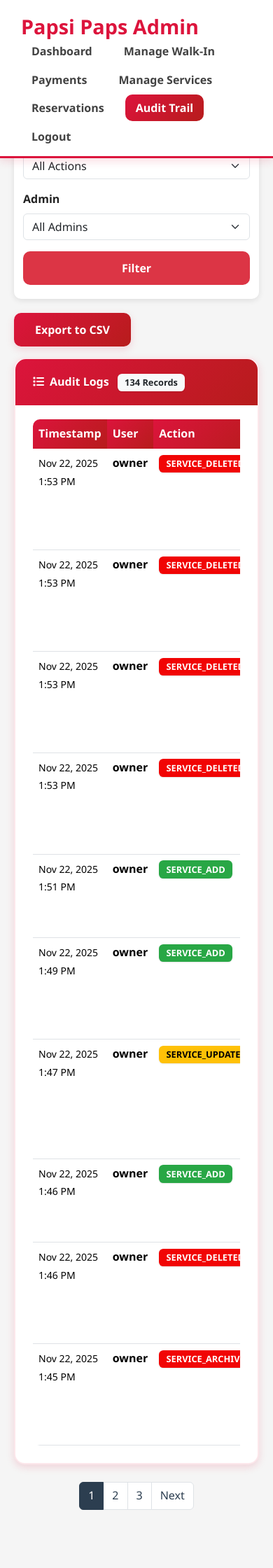
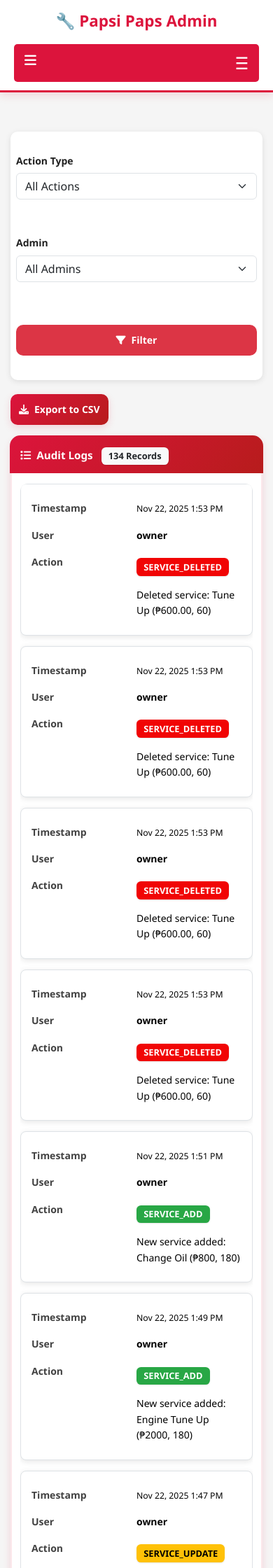
Before and after one commit to Kite0411/Papsi, a PHP site: page /admin/audit_trail.php in a window 390 px wide. Shown: the top 2240 px of the page at 70% size. Before the commit the page ends 2157 px from the top, so only its background shows below. Run offline with PHP 8.4, Linux system fonts and the light colour scheme; a user stored in the database is signed in; data comes from the database, SQL or seed files in the repository; some libraries are stand-ins or nearby versions.

Commit message:
Update audit_trail.php

```diff
--- a/admin/audit_trail.php
+++ b/admin/audit_trail.php
@@ -17,18 +17,9 @@ $where = [];
 $params = [];
 $types = '';
 
-// --- Filters ---
-$actionType = $_GET['action_type'] ?? '';
-$adminId = $_GET['admin_id'] ?? '';
-
-$where = [];
-$params = [];
-$types = '';
-
 // --- Apply filters ---
 if ($actionType !== '') {
     if ($actionType === 'ARCHIVE') {
-        // Include both services and reservations archived/restored actions
         $where[] = "(
             a.action_type = 'SERVICE_ARCHIVE' OR
             a.action_type = 'SERVICE_RESTORE' OR
@@ -64,7 +51,7 @@ if ($where) {
 }
 
 $sql .= " ORDER BY a.created_at DESC LIMIT ? OFFSET ?";
-$paramsForQuery = $params; // copy params
+$paramsForQuery = $params;
 $typesForQuery = $types . 'ii';
 $paramsForQuery[] = $limit;
 $paramsForQuery[] = $offset;
@@ -102,12 +88,17 @@ $totalPages = ceil($totalRecords / $limit);
     <title>Audit Trail - Admin Panel</title>
     <link href="https://cdn.jsdelivr.net/npm/bootstrap@5.3.2/dist/css/bootstrap.min.css" rel="stylesheet">
     <link rel="stylesheet" href="../assets/css/style.css">
+    <link rel="stylesheet" href="../assets/css/admin-mobile-responsive.css">
     <link href="https://cdnjs.cloudflare.com/ajax/libs/font-awesome/6.0.0/css/all.min.css" rel="stylesheet">
     <style>
         body {
             background: var(--light-gray);
             font-family: 'Segoe UI', Tahoma, Geneva, Verdana, sans-serif;
+            padding-top: 80px;
+            padding-bottom: 30px;
+            margin: 0;
         }
+
         .navbar {
             background: white;
             box-shadow: var(--shadow-md);
@@ -116,12 +107,29 @@ $totalPages = ceil($totalRecords / $limit);
             padding: 15px 30px;
             align-items: center;
             border-bottom: 3px solid var(--primary-red);
+            position: fixed;
+            top: 0;
+            left: 0;
+            right: 0;
+            z-index: 1000;
         }
 
         .navbar .logo {
             color: var(--primary-red);
             font-size: 1.8rem;
             font-weight: 800;
+        }
+
+        /* Mobile toggle button */
+        .navbar-toggle {
+            display: none;
+            background: var(--primary-red);
+            color: white;
+            border: none;
+            padding: 8px 15px;
+            border-radius: 5px;
+            cursor: pointer;
+            font-size: 1.2rem;
         }
 
         .navbar ul {
@@ -142,21 +150,25 @@ $totalPages = ceil($totalRecords / $limit);
             transition: var(--transition-fast);
         }
 
-        .navbar ul li a.active, .navbar ul li a:hover {
+        .navbar ul li a.active,
+        .navbar ul li a:hover {
             background: var(--gradient-primary);
             color: white;
         }
+
         .container {
             max-width: 1100px;
-            margin: 100px auto;
+            margin: 20px auto;
             padding: 0 20px;
         }
+
         .card {
             border: 2px solid rgba(220, 20, 60, 0.1);
             border-radius: var(--radius-lg);
             box-shadow: var(--shadow-md);
             margin-bottom: 25px;
         }
+
         .card-header {
             background: var(--gradient-primary);
             color: white;
@@ -261,19 +257,27 @@ $totalPages = ceil($totalRecords / $limit);
         .pagination {
             justify-content: center;
         }
+
         .page-link {
             color: #2c3e50;
             border-color: #dee2e6;
+            min-height: 44px;
+            display: flex;
+            align-items: center;
+            justify-content: center;
         }
+
         .page-link:hover {
             background: #1abc9c;
             border-color: #1abc9c;
             color: white;
         }
+
         .page-item.active .page-link {
             background: #2c3e50;
             border-color: #2c3e50;
         }
+
         .json-data {
             background: #f8f9fa;
             border: 1px solid #dee2e6;
@@ -284,41 +288,139 @@ $totalPages = ceil($totalRecords / $limit);
             max-height: 150px;
             overflow-y: auto;
         }
-        .btn-filter {
-            background: #2c3e50;
-            border-color: #2c3e50;
-            color: white;
+
+        .btn {
+            min-height: 44px;
         }
-        .btn-filter:hover {
-            background: #1abc9c;
-            border-color: #1abc9c;
+
+        .form-control,
+        .form-select {
+            font-size: 16px; /* Prevents iOS zoom */
+        }
+
+        /* Mobile responsiveness */
+        @media (max-width: 768px) {
+            .navbar-toggle {
+                display: block;
+            }
+
+            .navbar.collapsed ul {
+                display: none;
+            }
+
+            body {
+                padding-top: 70px;
+            }
+
+            .container {
+                padding: 0 15px;
+            }
+
+            .filter-card {
+                padding: 15px;
+            }
+
+            .card-header {
+                font-size: 0.95rem;
+                padding: 12px 15px;
+            }
+
+            /* Transform table to cards on mobile */
+            .table-responsive {
+                border: none;
+            }
+
+            .table thead {
+                display: none;
+            }
+
+            .table,
+            .table tbody,
+            .table tr,
+            .table td {
+                display: block;
+                width: 100%;
+            }
+
+            .table tr {
+                margin-bottom: 15px;
+                border: 1px solid #dee2e6;
+                border-radius: 8px;
+                padding: 15px;
+                background: white;
+            }
+
+            .table td {
+                text-align: left;
+                padding: 8px 0;
+                border: none;
+                position: relative;
+                padding-left: 50%;
+            }
+
+            .table td::before {
+                content: attr(data-label);
+                position: absolute;
+                left: 0;
+                width: 45%;
+                padding-right: 10px;
+                font-weight: 700;
+                color: var(--dark-gray);
+            }
+
+            .badge {
+                display: inline-block;
+                margin-top: 5px;
+            }
+
+            .pagination {
+                flex-wrap: wrap;
+            }
+
+            .page-item {
+                margin: 2px;
+            }
+        }
+
+        @media (max-width: 400px) {
+            .navbar .logo {
+                font-size: 1.4rem;
+            }
+
+            .navbar {
+                padding: 12px 20px;
+            }
+
+            .btn {
+                font-size: 14px;
+            }
         }
     </style>
 </head>
 <body>
 
-<!-- Navbar -->
-<nav class="navbar">
-    <div class="logo"> Papsi Paps Admin</div>
-    <ul>
+<!-- Navbar with mobile toggle -->
+<nav class="navbar collapsed" id="adminNavbar">
+    <div class="logo">🔧 Papsi Paps Admin</div>
+
+    <button class="navbar-toggle" onclick="toggleNav()">
+        <i class="fas fa-bars"></i>
+    </button>
+
+    <ul id="navMenu">
         <?php if ($_SESSION['role'] === 'superadmin'): ?>
             <li><a href="index.php">Dashboard</a></li>
         <?php endif; ?>
-        <!-- Always visible -->
         <li><a href="walk_in.php">Manage Walk-In</a></li>
         <li><a href="manage_payments.php">Payments</a></li>
         <li><a href="manage_services.php">Manage Services</a></li>
         <li><a href="manage_reservations.php">Reservations</a></li>
-
-        <!-- Only visible to Super Admin -->
         <?php if ($_SESSION['role'] === 'superadmin'): ?>
             <li><a href="audit_trail.php" class="active">Audit Trail</a></li>
         <?php endif; ?>
-
         <li><a href="#" onclick="openLogoutModal()">Logout</a></li>
     </ul>
 </nav>
-
 
 <div class="container py-5">
 
@@ -348,14 +450,18 @@ $totalPages = ceil($totalRecords / $limit);
                 </select>
             </div>
             <div class="col-md-4">
-                <button type="submit" class="btn btn-danger w-100">Filter</button>
+                <button type="submit" class="btn btn-danger w-100">
+                    <i class="fas fa-filter me-2"></i>Filter
+                </button>
             </div>
         </form>
     </div>
+
     <form method="POST" action="export_audit_trail.php">
-    <button type="submit" class="btn btn-primary mb-3">Export to CSV</button>
+        <button type="submit" class="btn btn-primary mb-3">
+            <i class="fas fa-download me-2"></i>Export to CSV
+        </button>
     </form>
-
 
     <div class="card">
         <div class="card-header">
@@ -382,10 +488,20 @@ $totalPages = ceil($totalRecords / $limit);
                         <tbody>
                             <?php foreach ($auditLogs as $log): ?>
                                 <tr>
-                                    <td><small><?= date('M j, Y g:i A', strtotime($log['created_at'])) ?></small></td>
-                                    <td><strong><?= htmlspecialchars($log['admin_username']) ?></strong></td>
-                                    <td><span class="badge action-<?= $log['action_type'] ?>"><?= strtoupper($log['action_type']) ?></span></td>
-                                    <td><?= ucfirst(htmlspecialchars($log['description'])) ?></td>
+                                    <td data-label="Timestamp">
+                                        <small><?= date('M j, Y g:i A', strtotime($log['created_at'])) ?></small>
+                                    </td>
+                                    <td data-label="User">
+                                        <strong><?= htmlspecialchars($log['admin_username']) ?></strong>
+                                    </td>
+                                    <td data-label="Action">
+                                        <span class="badge action-<?= $log['action_type'] ?>">
+                                            <?= strtoupper($log['action_type']) ?>
+                                        </span>
+                                    </td>
+                                    <td data-label="Description">
+                                        <?= ucfirst(htmlspecialchars($log['description'])) ?>
+                                    </td>
                                 </tr>
                             <?php endforeach; ?>
                         </tbody>
@@ -420,7 +536,39 @@ $totalPages = ceil($totalRecords / $limit);
     <?php endif; ?>
 
 </div>
+
 <?php include "logout-modal.php" ?>
+
 <script src="https://cdn.jsdelivr.net/npm/bootstrap@5.3.2/dist/js/bootstrap.bundle.min.js"></script>
+<script>
+// Mobile navbar toggle
+function toggleNav() {
+    const navbar = document.getElementById('adminNavbar');
+    const icon = document.querySelector('.navbar-toggle i');
+
+    if (navbar.classList.contains('collapsed')) {
+        navbar.classList.remove('collapsed');
+        icon.classList.remove('fa-bars');
+        icon.classList.add('fa-times');
+    } else {
+        navbar.classList.add('collapsed');
+        icon.classList.remove('fa-times');
+        icon.classList.add('fa-bars');
+    }
+}
+
+// Auto-collapse on window resize
+window.addEventListener('resize', function() {
+    const navbar = document.getElementById('adminNavbar');
+    if (window.innerWidth > 768) {
+        navbar.classList.remove('collapsed');
+        const icon = document.querySelector('.navbar-toggle i');
+        if (icon) {
+            icon.classList.remove('fa-times');
+            icon.classList.add('fa-bars');
+        }
+    }
+});
+</script>
 </body>
 </html>
```
Also changed, not shown: other parts of admin/audit_trail.php (+26 -47 lines). Lines whose indentation alone changed are shown as unchanged.
